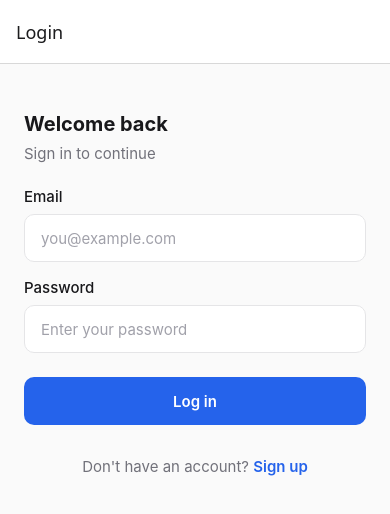
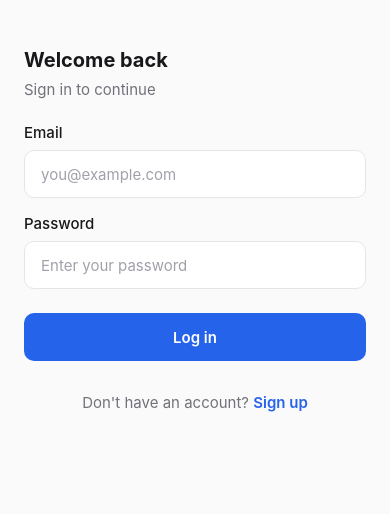
Before and after one commit to saadsiddiqui07/kloudius-app, a React Native app: screen /Login in a window 390 px wide. Shown: the top 514 px of the page. Built offline with nearby package versions, Linux system fonts and the light colour scheme.

Commit message:
fix: barStyle

```diff
--- a/src/navigation/AuthNavigator.tsx
+++ b/src/navigation/AuthNavigator.tsx
@@ -1,9 +1,5 @@
 import React from 'react';
-import {
-  ActivityIndicator,
-  StyleSheet,
-  View,
-} from 'react-native';
+import { ActivityIndicator, StatusBar, StyleSheet, View } from 'react-native';
 import { NavigationContainer } from '@react-navigation/native';
 import { createNativeStackNavigator } from '@react-navigation/native-stack';
 import { enableScreens } from 'react-native-screens';
@@ -55,24 +51,25 @@ export function AuthNavigator() {
   // User exists → Home; otherwise → Login/Signup flow
   return (
     <NavigationContainer>
+      <StatusBar barStyle={'dark-content'} />
       <Stack.Navigator>
         {user != null ? (
           <Stack.Screen
             name="Home"
             component={HomeScreen}
-            options={{ title: 'Home' }}
+            options={{ headerShown: false }}
           />
         ) : (
           <>
             <Stack.Screen
               name="Login"
               component={LoginScreen}
-              options={{ title: 'Login' }}
+              options={{ headerShown: false }}
             />
             <Stack.Screen
               name="Signup"
               component={SignupScreen}
-              options={{ title: 'Sign up' }}
+              options={{ headerShown: false }}
             />
           </>
         )}
```
